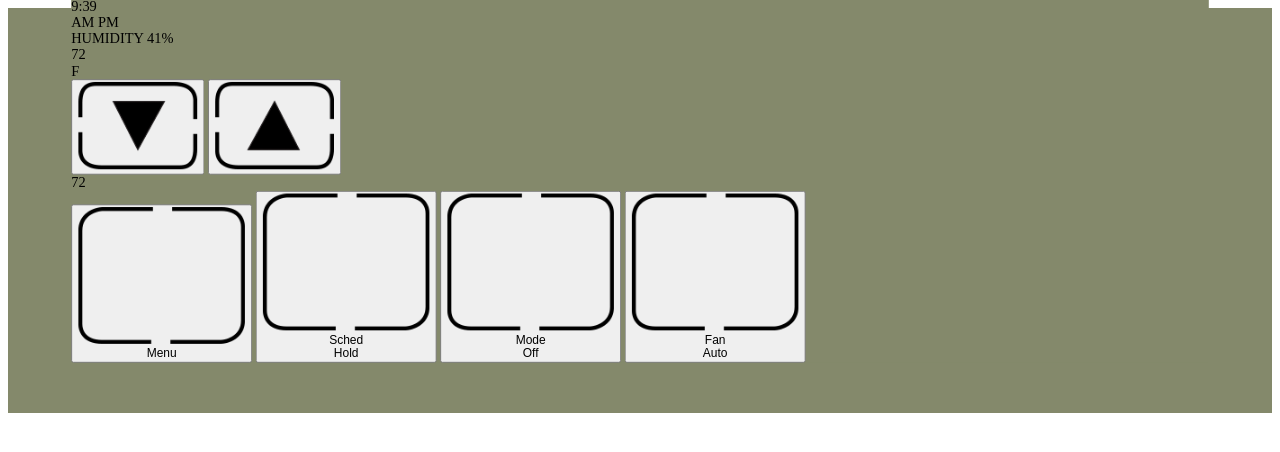
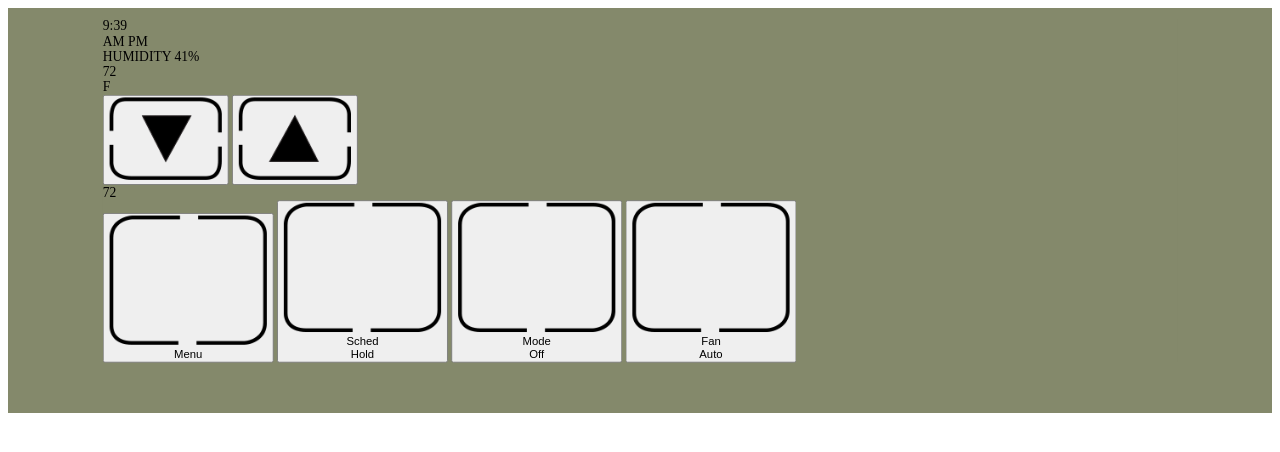
Before and after one commit to TheShoes/thermgit, a SvelteKit app: page / in a window 1280 px wide. Shown: the top 452 px of the page. Built offline with nearby package versions, Linux system fonts and the light colour scheme.

Commit message:
Update +page.svelte

```diff
--- a/src/routes/+page.svelte
+++ b/src/routes/+page.svelte
@@ -42,13 +42,13 @@
 <style>
   .thermostat-container {
     /* Adjust this scale value to fit your specific screen */
-    transform: scale(0.9);
+    transform: scale(0.85);
     transform-origin: center;
     transition: transform 0.3s ease;
 
     /* Manual positioning - uncomment and adjust as needed */
     position: relative;
-    top: -30px;
+    top: -20px;
     left: 0px;
 
     /* Or use margin for offset positioning */
```
